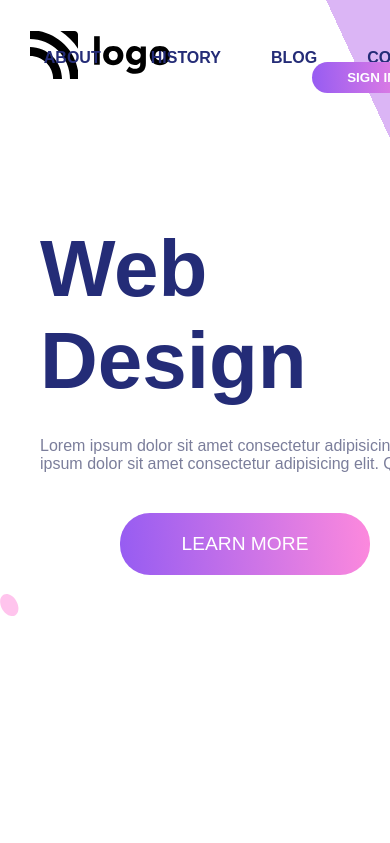
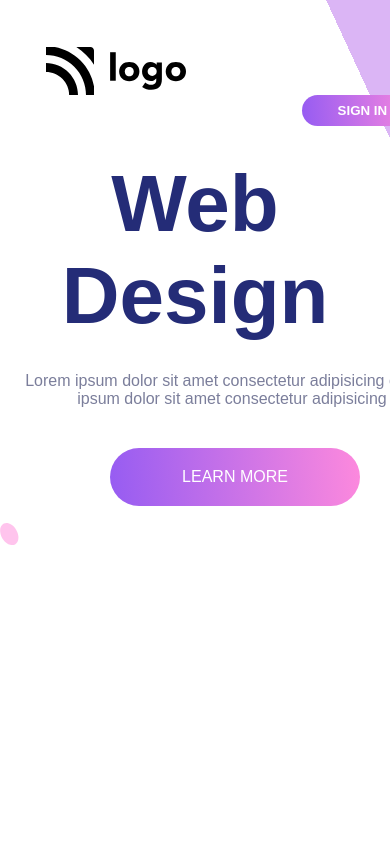
Before and after one commit to sujall12/proj-8-webpage, a website: page index.html in a window 390 px wide. Shown: the top 843 px of the page. Drawn offline with Linux system fonts and the light colour scheme.

Commit message:
mobile responsive

```diff
--- a/css/index.css
+++ b/css/index.css
@@ -88,3 +88,44 @@ body{
     margin-left: 400px;
     margin-bottom: -210px;
 }
+
+
+@media screen and (max-width: 768px) {
+    nav {
+      padding: 1rem;
+    }
+
+    .nav-items {
+      display: none;
+    }
+
+    .intro-section {
+      flex-direction: column-reverse;
+      align-items: center;
+    }
+
+    .left-section {
+      text-align: center;
+      margin: 1rem;
+    }
+
+    .left-section h1 {
+      font-size: 2.8rem;
+    }
+    .left-section h4 {
+      width: auto;
+    }
+    .learn-more-btn {
+      font-size: 1rem;
+    }
+
+    .intro-img {
+      margin-top: 1rem;
+      height: 300px;
+    }
+    .vector-img {
+      position: absolute;
+      bottom: 0rem;
+      left: 0rem;
+    }
+  }
```
Also changed, not shown: 1 other file.
